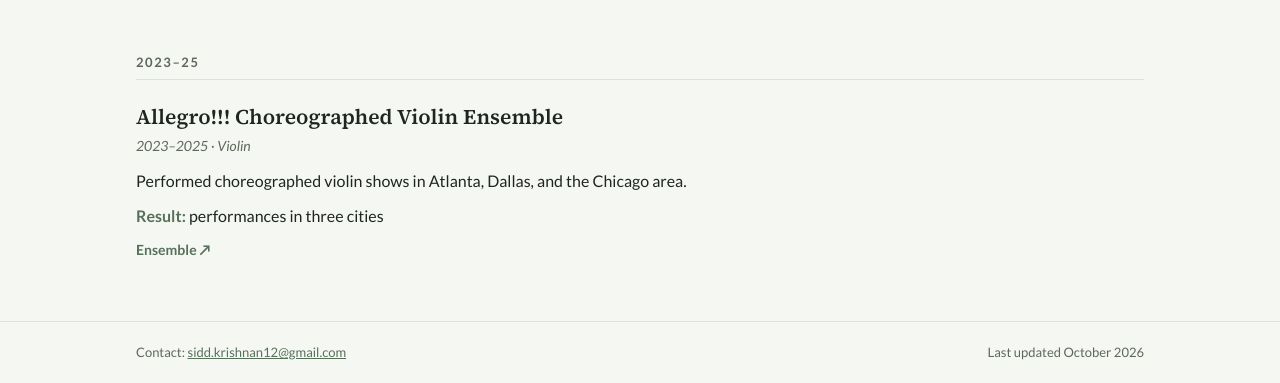
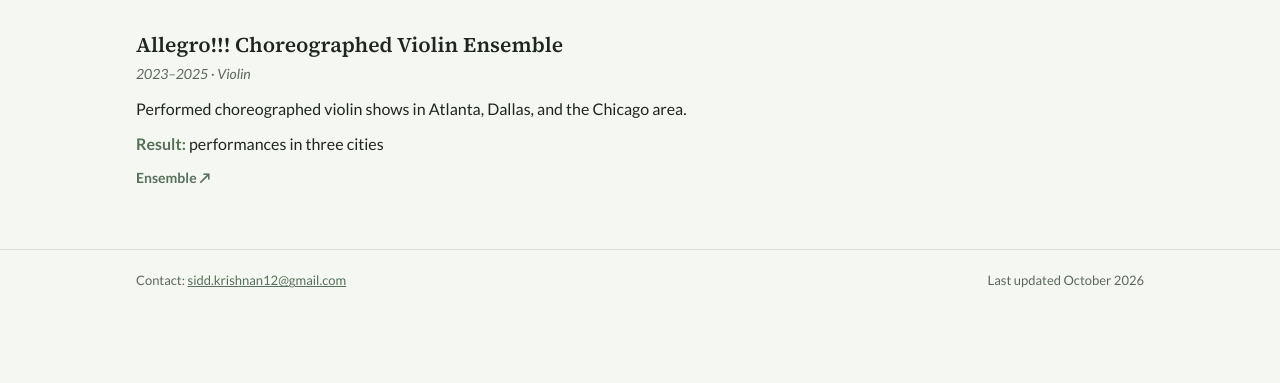
Before and after one commit to siddkrishnan12/siddkrishnan12.github.io, a Jekyll site: the page built from arts.md, in a window 1280 px wide and 900 px high, scrolled down 1101 px, cut to the strip 517-900 px from the top of the window. Built offline with Jekyll 4.4.1, drawn with Linux system fonts in a browser that asks for light colours; after the commit the page ends 1929 px from its top, so only the background shows below that.

Commit message:
Update arts.yml
removed heading

```diff
--- a/_data/arts.yml
+++ b/_data/arts.yml
@@ -38,8 +38,6 @@
         - label: "Ensemble"
           url: "https://www.wsste.com/consort"
 
-- heading: "2023–25"
-  entries:
     - title: "Allegro!!! Choreographed Violin Ensemble"
       date: "2023–2025"
       role: "Violin"
```
